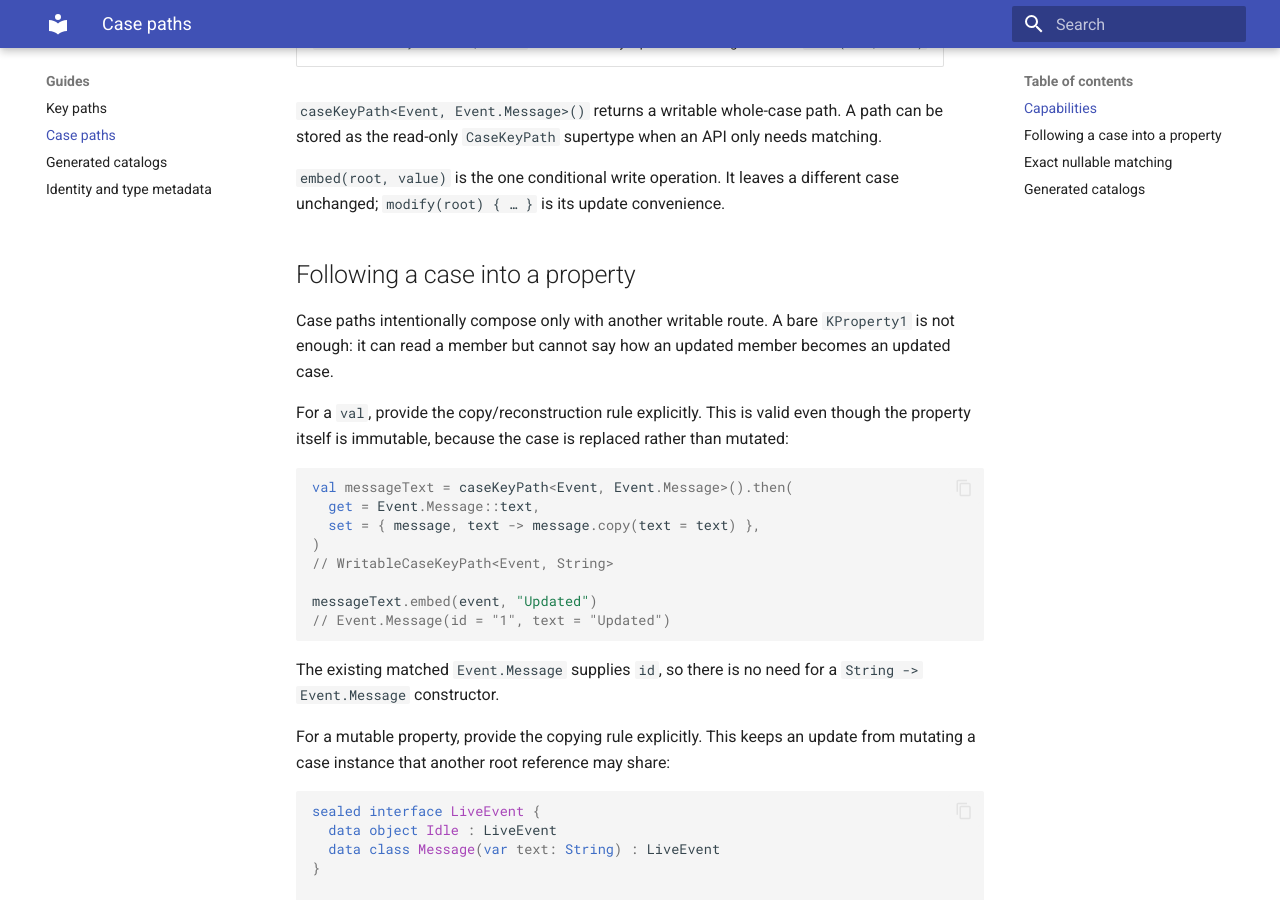
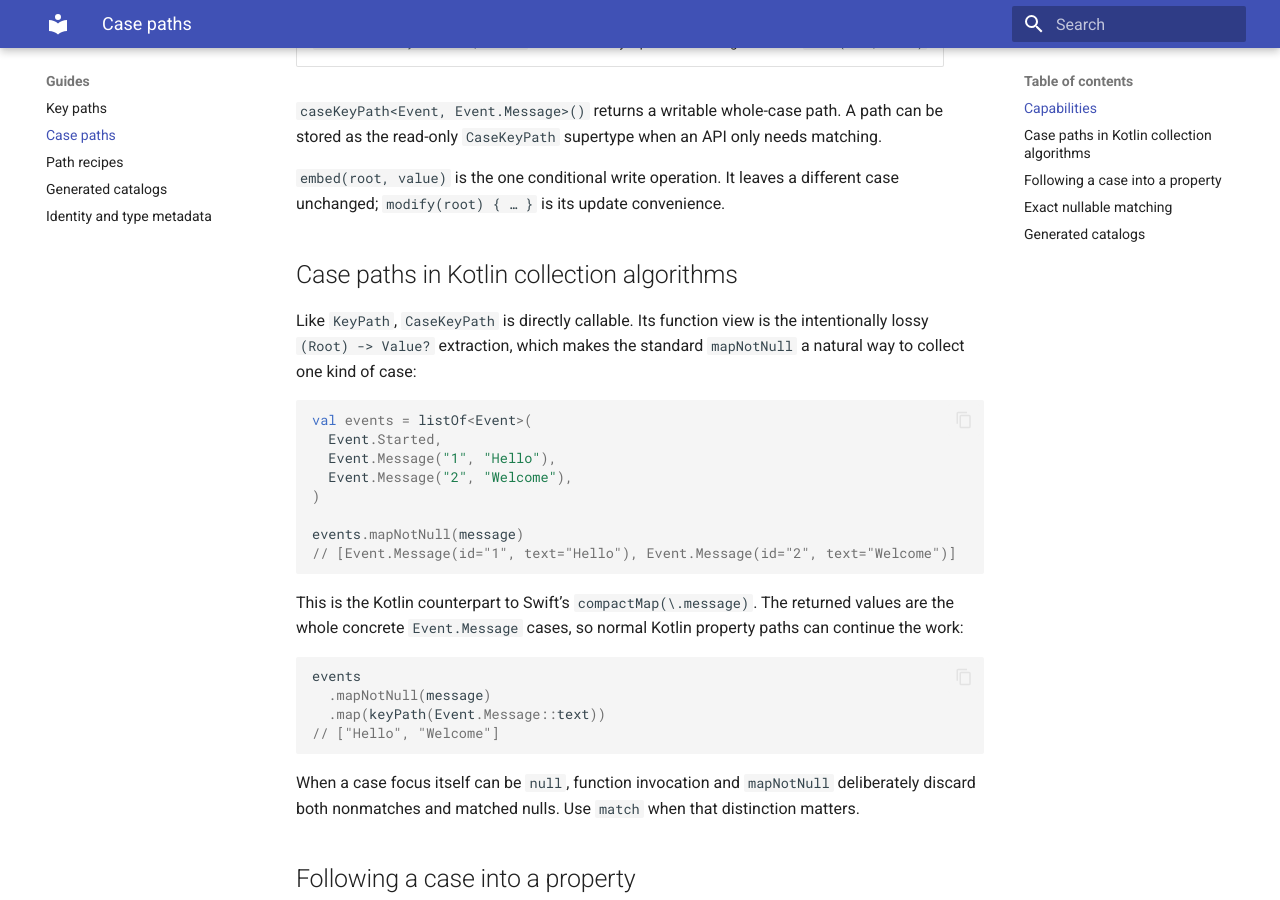
Before and after one commit to Brennanium/KPaths, an MkDocs documentation site: the page built from docs/case-paths.md, in a window 1280 px wide and 900 px high, scrolled down 998 px. Built offline with MkDocs 1.6.1 and Material for MkDocs 9.7.7, drawn with Linux system fonts in a browser that asks for light colours.

Commit message:
Add function-compatible path recipes

````diff
--- a/docs/case-paths.md
+++ b/docs/case-paths.md
@@ -39,6 +39,36 @@ Case paths have the same capability progression as Kotlin property paths, but ev
 `caseKeyPath<Event, Event.Message>()` returns a writable whole-case path. A path can be stored as the read-only `CaseKeyPath` supertype when an API only needs matching.
 
 `embed(root, value)` is the one conditional write operation. It leaves a different case unchanged; `modify(root) { … }` is its update convenience.
+
+## Case paths in Kotlin collection algorithms
+
+Like `KeyPath`, `CaseKeyPath` is directly callable. Its function view is the intentionally lossy
+`(Root) -> Value?` extraction, which makes the standard `mapNotNull` a natural way to collect one
+kind of case:
+
+```kotlin
+val events = listOf<Event>(
+  Event.Started,
+  Event.Message("1", "Hello"),
+  Event.Message("2", "Welcome"),
+)
+
+events.mapNotNull(message)
+// [Event.Message(id="1", text="Hello"), Event.Message(id="2", text="Welcome")]
+```
+
+This is the Kotlin counterpart to Swift’s `compactMap(\.message)`. The returned values are the
+whole concrete `Event.Message` cases, so normal Kotlin property paths can continue the work:
+
+```kotlin
+events
+  .mapNotNull(message)
+  .map(keyPath(Event.Message::text))
+// ["Hello", "Welcome"]
+```
+
+When a case focus itself can be `null`, function invocation and `mapNotNull` deliberately discard
+both nonmatches and matched nulls. Use `match` when that distinction matters.
 
 ## Following a case into a property
 
--- a/mkdocs.yml
+++ b/mkdocs.yml
@@ -32,6 +32,7 @@ nav:
   - Guides:
       - Key paths: key-paths.md
       - Case paths: case-paths.md
+      - Path recipes: recipes.md
       - Generated catalogs: generation.md
       - Identity and type metadata: identity.md
   - API reference: api/index.md
````
Also changed, not shown: README.md (+1 -0 lines), docs/index.md (+2 -0 lines), docs/key-paths.md (+20 -1 lines), docs/recipes.md (added, +189 -0 lines), 6 other files.
